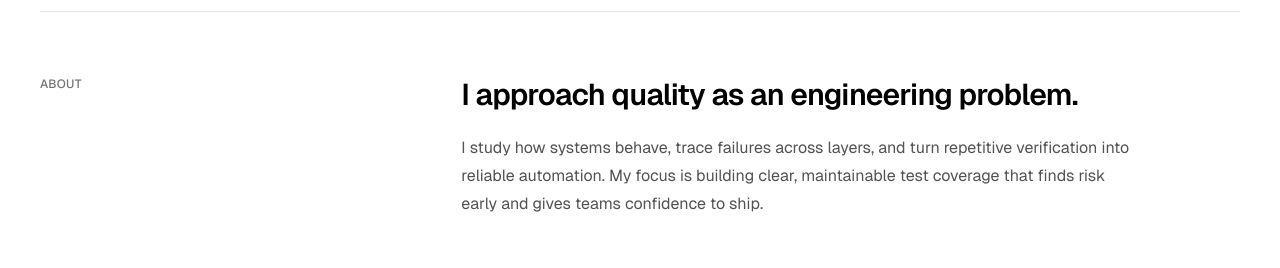
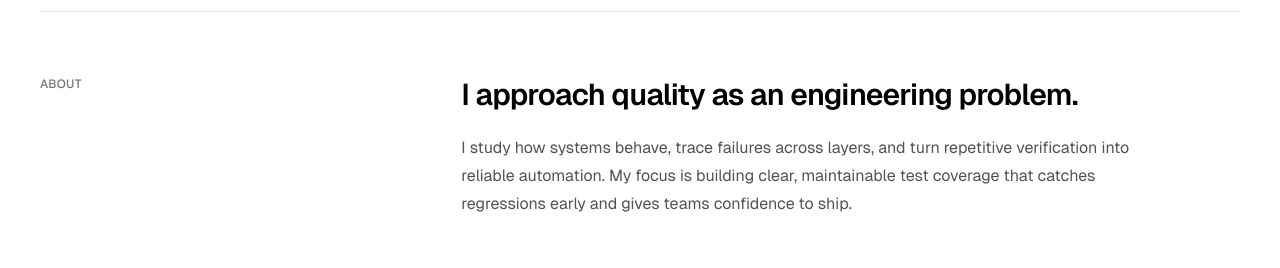
Before and after one commit to danielFernandezDj/daniel-portfolio, a Next.js app: page / in a window 1280 px wide. Shown: the part 1480-1748 px from the top of the page. Built offline with nearby package versions, Linux system fonts and the light colour scheme.

Commit message:
Feat: Updating About description.

```diff
--- a/app/page.tsx
+++ b/app/page.tsx
@@ -258,8 +258,8 @@ export default function Home() {
             <p className="mt-5 text-base leading-7 text-neutral-600">
               I study how systems behave, trace failures across layers, and turn
               repetitive verification into reliable automation. My focus is
-              building clear, maintainable test coverage that finds risk early
-              and gives teams confidence to ship.
+              building clear, maintainable test coverage that catches
+              regressions early and gives teams confidence to ship.
             </p>
           </div>
         </section>
```
